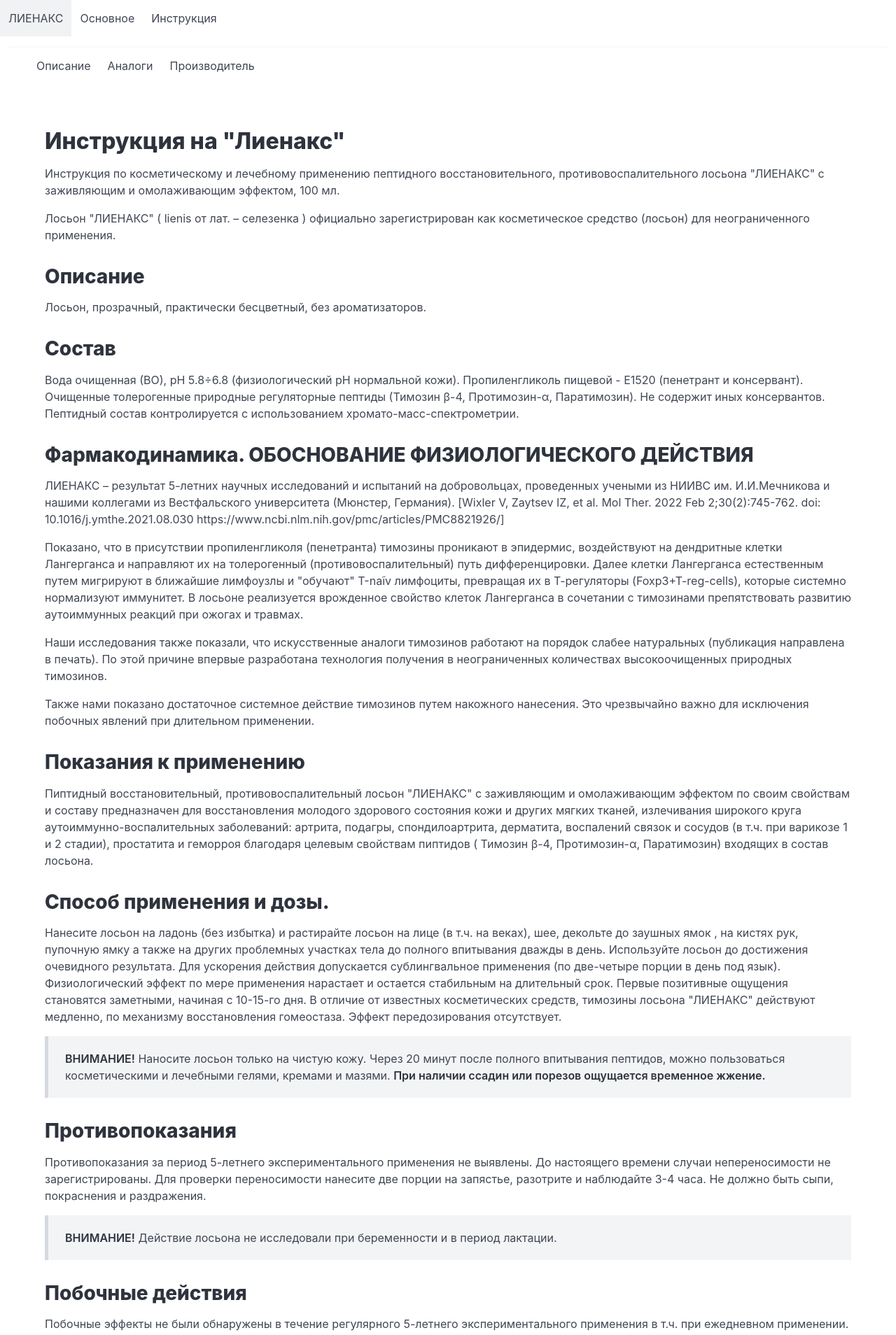
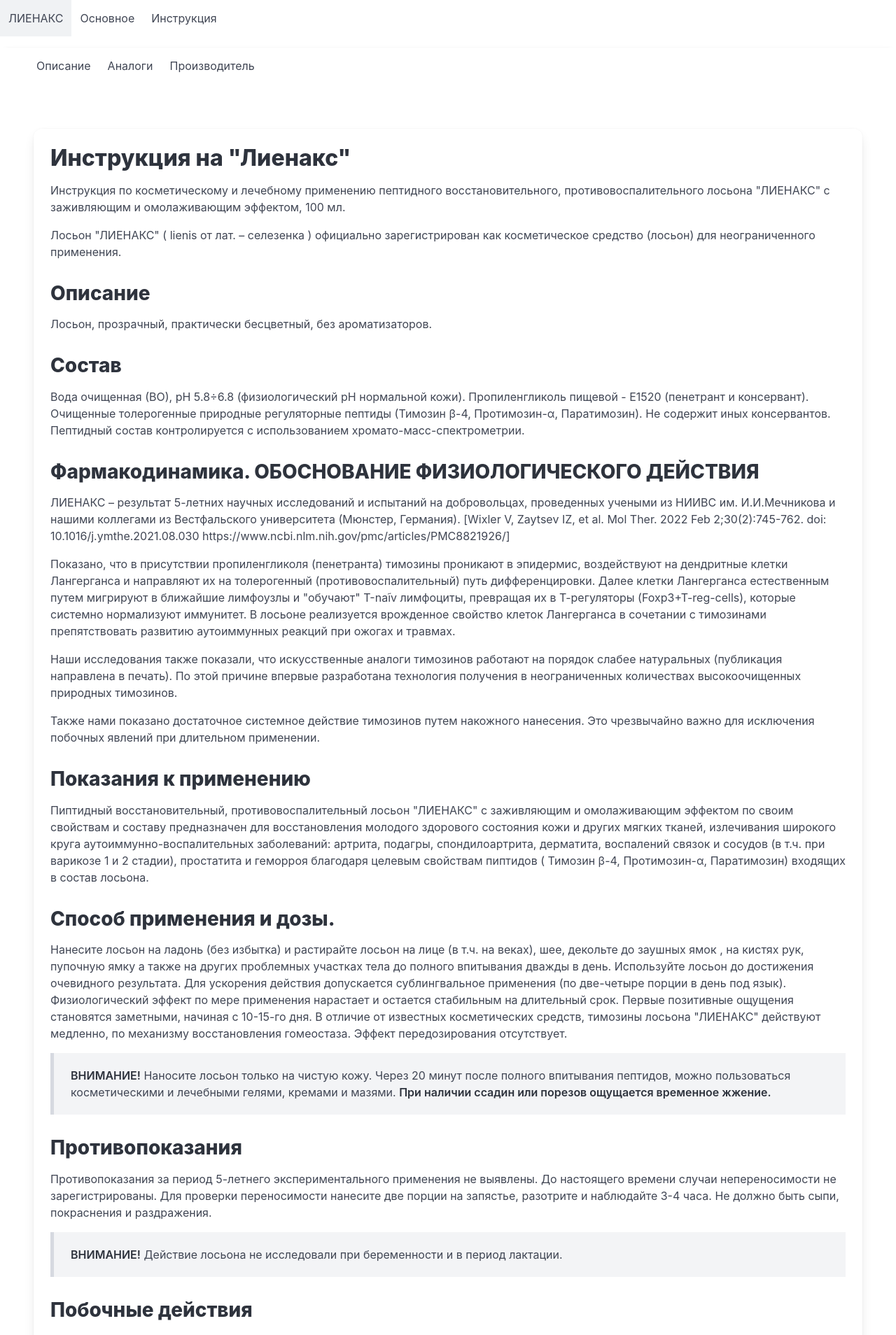
Before and after one commit to w3craft/lienax, a Jekyll site: the page built from index.html, in a window 1280 px wide. Shown: the top 1908 px of the page at 70% size. Built offline with Jekyll 4.4.1, drawn with Linux system fonts in a browser that asks for light colours.

Commit message:
Update index.html

```diff
--- a/index.html
+++ b/index.html
@@ -8,7 +8,8 @@
   {% include menu.html %}
 
   <section class="section">
-    <div class="container">
+    <div class="card">
+      <div class="card-content">
       <div class="content">
         <h1>Инструкция на "Лиенакс"</h1>
         <p>
@@ -97,6 +98,7 @@
         </p>
 
       </div>
+      </div>
     </div>
   </section>
 
```
